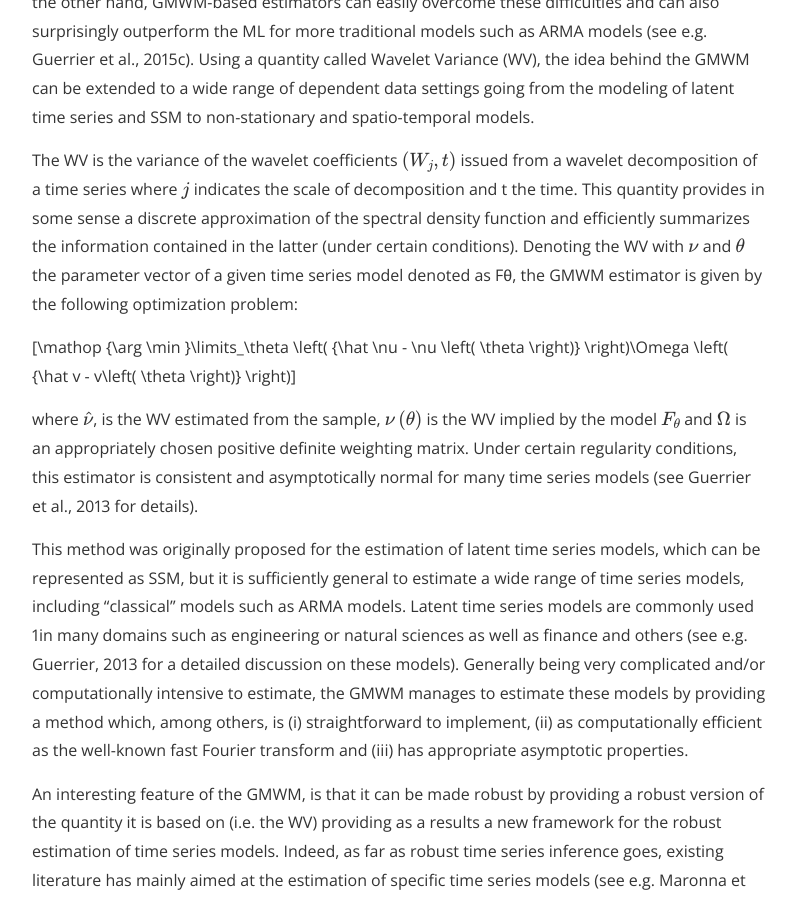
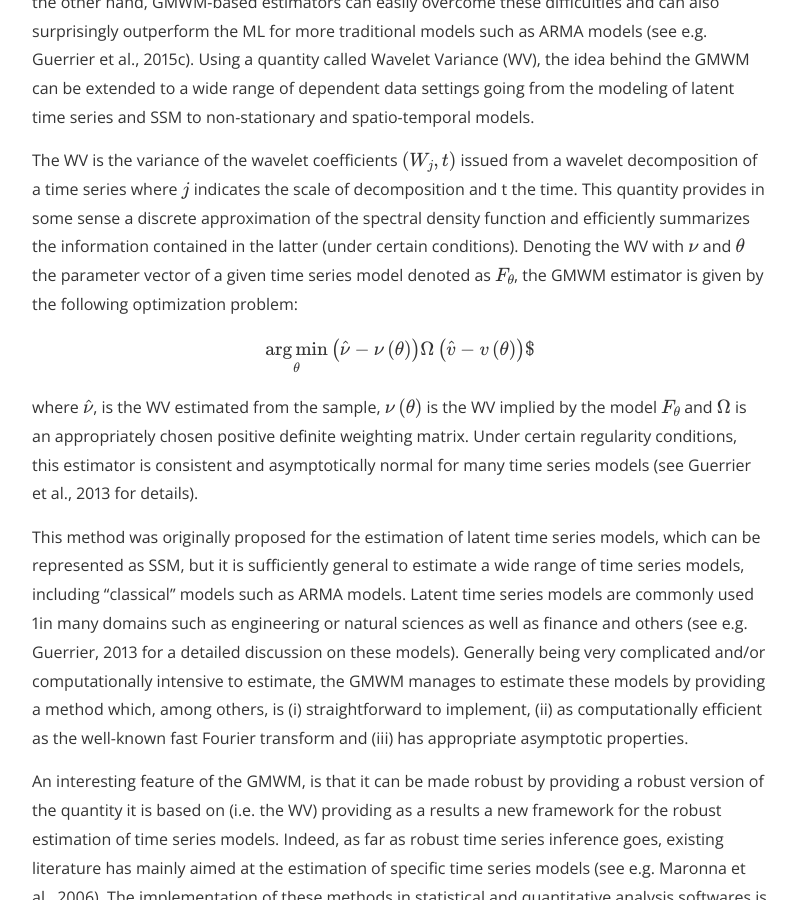
Before and after one commit to SMAC-Group/smac-group.github.io, a Jekyll site: the page built from methods/_posts/2015-11-14-gmwm.markdown, in a window 1280 px wide and 900 px high, scrolled down 607 px. Shown: the whole window, without its empty margins (240-1037 px from the left). Built offline with Jekyll 4.4.1, drawn with Linux system fonts in a browser that asks for light colours; nearby versions of some CDN libraries; formulas are drawn with MathJax 3; a style sheet for code colours, icons or effects is not loaded.

Commit message:
Tweak eps

```diff
--- a/methods/_posts/2015-11-14-gmwm.markdown
+++ b/methods/_posts/2015-11-14-gmwm.markdown
@@ -15,9 +15,14 @@ mathjax: true
 The GMWM is a very general method for the estimation of many time series models and is particularly advantageous for the estimation of latent time series or State-Space Models (SSM). Stebler et al. (2011) showed that for these models the traditional Maximum Likelihood (ML) and other related estimators often lead to unreliable results even in moderately complex settings. On the other hand, GMWM-based estimators can easily overcome these difficulties and can also surprisingly outperform the ML for more traditional models such as ARMA models (see e.g. Guerrier et al., 2015c). Using a quantity called Wavelet Variance (WV), the idea behind the GMWM can be extended to a wide range of dependent data settings going from the modeling of latent time series and SSM to non-stationary
 and spatio-temporal models.
 
-The WV is the variance of the wavelet coefficients $\left(W_j,t\right)$ issued from a wavelet decomposition of a time series where $j$ indicates the scale of decomposition and t the time. This quantity provides in some sense a discrete approximation of the spectral density function and efficiently summarizes the information contained in the latter (under certain conditions). Denoting the WV with $\nu$ and $\theta$ the parameter vector of a given time series model denoted as Fθ, the GMWM estimator is given by the following optimization problem:
+The WV is the variance of the wavelet coefficients $\left(W_j,t\right)$ issued from a wavelet decomposition of a time series where $j$ indicates the scale of decomposition and t the time. This quantity provides in some sense a discrete approximation of the spectral density function and efficiently summarizes the information contained in the latter (under certain conditions). Denoting the WV with $\nu$ and $\theta$ the parameter vector of a given time series model denoted as $F_\theta$, the GMWM estimator is given by the following optimization problem:
 
-\[\mathop {\arg \min }\limits_\theta  \left( {\hat \nu  - \nu \left( \theta  \right)} \right)\Omega \left( {\hat v - v\left( \theta  \right)} \right)\]
+$$
+\begin{align*}
+\mathop {\arg \min } \limits_\theta  \left( {\hat \nu  - \nu \left( \theta  \right)} \right)\Omega \left( {\hat v - v\left( \theta  \right)} \right) $
+\end{align*}
+$$
+
 
 where $\hat{\nu}$, is the WV estimated from the sample, $\nu \left( \theta  \right)$ is the WV implied by the model $F_\theta$ and $\Omega$ is an appropriately chosen positive definite weighting matrix. Under certain regularity conditions, this estimator is consistent and asymptotically normal for many time series models (see Guerrier et al., 2013 for details).
 
```
